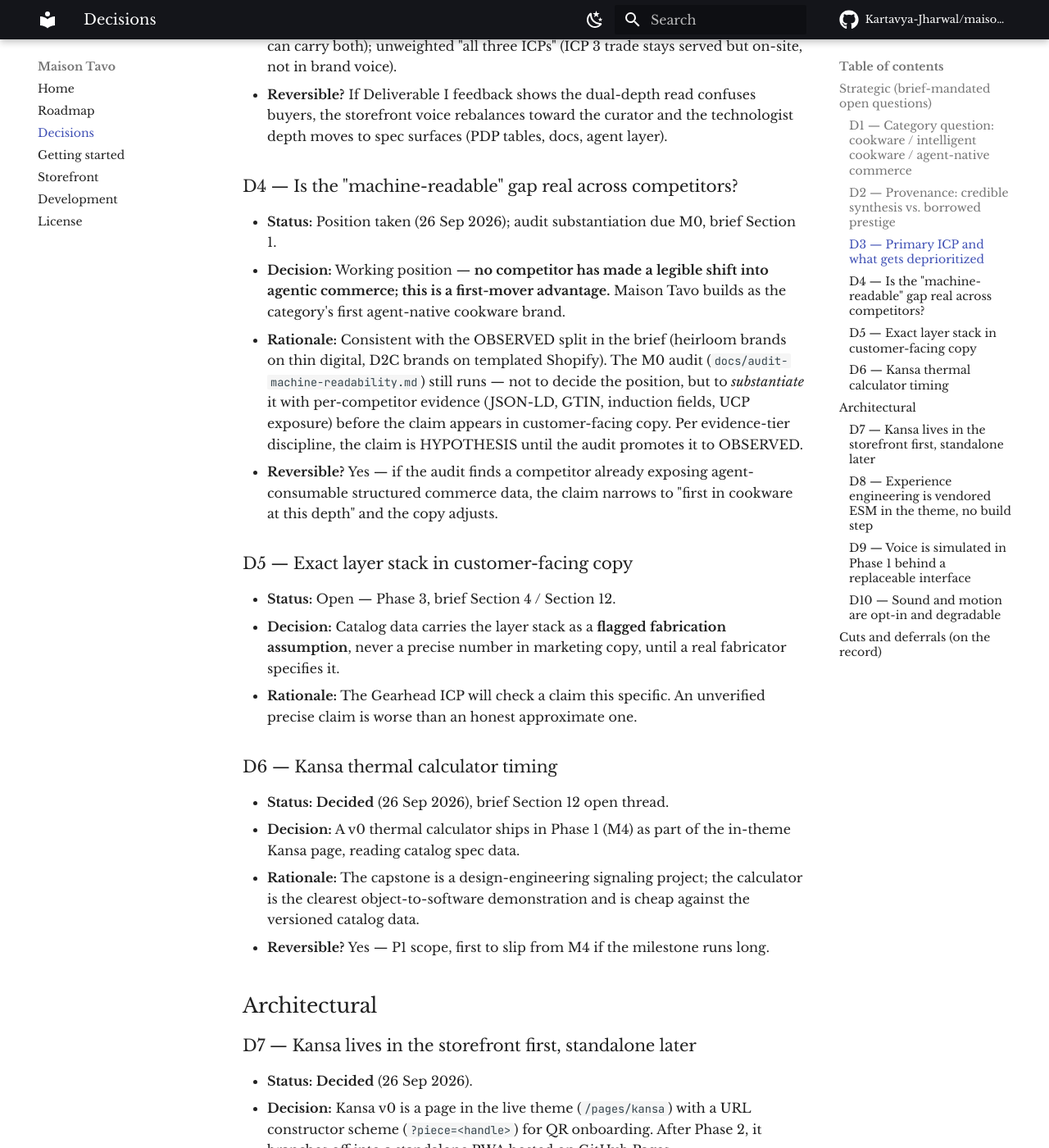
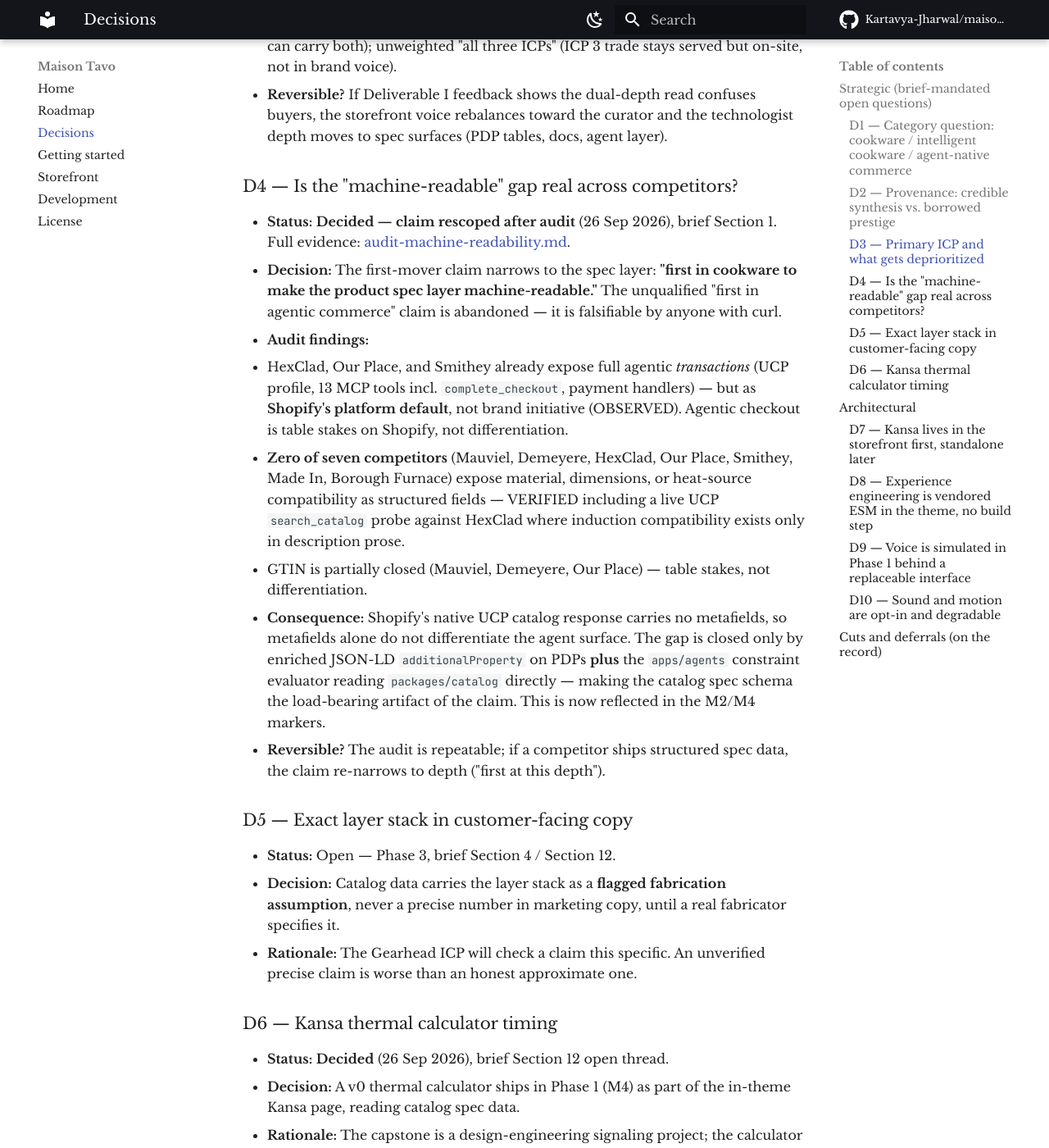
Before and after one commit to Kartavya-Jharwal/maison-tavo, an MkDocs documentation site: the page built from docs/decisions.md, in a window 1280 px wide and 1400 px high, scrolled down 1937 px. Shown: the whole window at 82% size. Built offline with MkDocs 1.6.1 and Material for MkDocs 9.7.7, drawn with Linux system fonts in a browser that asks for light colours; comment, search, counter and statistics services are not loaded.

Commit message:
M0 audit: competitor machine-readability — rescope first-mover claim to spec layer
- docs/audit-machine-readability.md: 7 competitors checked (JSON-LD, GTIN, UCP,
  agent surfaces), evidence-tier tagged
- D4 updated: agentic transactions are Shopify platform table stakes (HexClad,
  Our Place, Smithey); zero competitors expose material/dimensions/heat-source
  as structured fields — claim narrows to 'first to make the spec layer
  machine-readable'
- Roadmap M0 audit + schema-review markers checked off

```diff
--- a/docs/decisions.md
+++ b/docs/decisions.md
@@ -67,19 +67,29 @@
 
 ### D4 — Is the "machine-readable" gap real across competitors?
 
-- **Status:** Position taken (26 Sep 2026); audit substantiation due M0, brief Section 1.
-- **Decision:** Working position — **no competitor has made a legible shift into agentic
-  commerce; this is a first-mover advantage.** Maison Tavo builds as the category's first
-  agent-native cookware brand.
-- **Rationale:** Consistent with the OBSERVED split in the brief (heirloom brands on thin
-  digital, D2C brands on templated Shopify). The M0 audit (`docs/audit-machine-readability.md`)
-  still runs — not to decide the position, but to *substantiate* it with per-competitor
-  evidence (JSON-LD, GTIN, induction fields, UCP exposure) before the claim appears in
-  customer-facing copy. Per evidence-tier discipline, the claim is HYPOTHESIS until the audit
-  promotes it to OBSERVED.
-- **Reversible?** Yes — if the audit finds a competitor already exposing agent-consumable
-  structured commerce data, the claim narrows to "first in cookware at this depth" and the
-  copy adjusts.
+- **Status:** **Decided — claim rescoped after audit** (26 Sep 2026), brief Section 1. Full
+  evidence: [audit-machine-readability.md](audit-machine-readability.md).
+- **Decision:** The first-mover claim narrows to the spec layer: **"first in cookware to make
+  the product spec layer machine-readable."** The unqualified "first in agentic commerce"
+  claim is abandoned — it is falsifiable by anyone with curl.
+- **Audit findings:**
+  - HexClad, Our Place, and Smithey already expose full agentic *transactions* (UCP profile,
+    13 MCP tools incl. `complete_checkout`, payment handlers) — but as **Shopify's platform
+    default**, not brand initiative (OBSERVED). Agentic checkout is table stakes on Shopify,
+    not differentiation.
+  - **Zero of seven competitors** (Mauviel, Demeyere, HexClad, Our Place, Smithey, Made In,
+    Borough Furnace) expose material, dimensions, or heat-source compatibility as structured
+    fields — VERIFIED including a live UCP `search_catalog` probe against HexClad where
+    induction compatibility exists only in description prose.
+  - GTIN is partially closed (Mauviel, Demeyere, Our Place) — table stakes, not
+    differentiation.
+- **Consequence:** Shopify's native UCP catalog response carries no metafields, so metafields
+  alone do not differentiate the agent surface. The gap is closed only by enriched JSON-LD
+  `additionalProperty` on PDPs **plus** the `apps/agents` constraint evaluator reading
+  `packages/catalog` directly — making the catalog spec schema the load-bearing artifact of
+  the claim. This is now reflected in the M2/M4 markers.
+- **Reversible?** The audit is repeatable; if a competitor ships structured spec data, the
+  claim re-narrows to depth ("first at this depth").
 
 ### D5 — Exact layer stack in customer-facing copy
 
```
Also changed, not shown: docs/audit-machine-readability.md (added, +248 -0 lines), docs/roadmap.md (+12 -7 lines).
